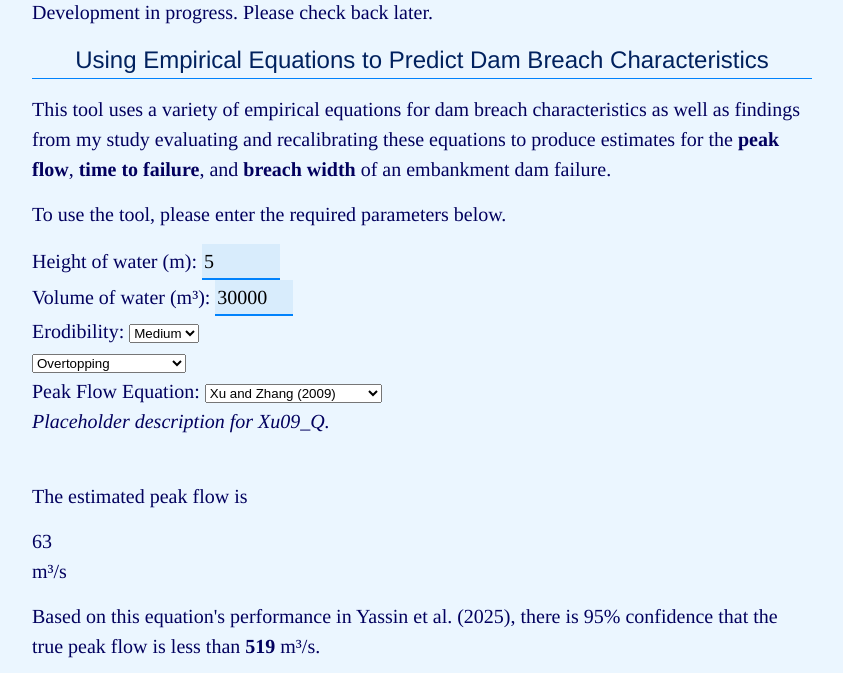
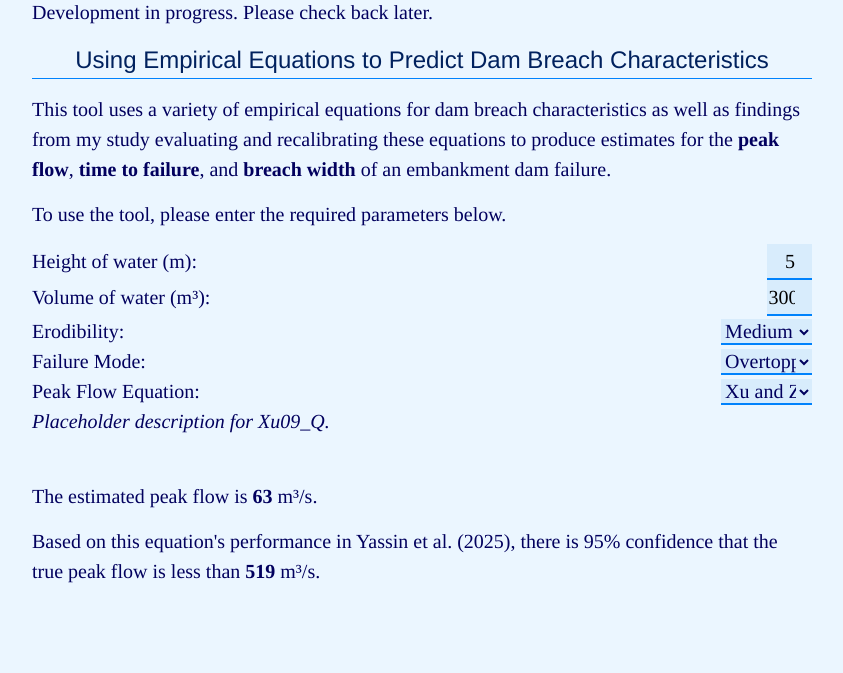
Before and after one commit to mstphayassin/mstphayassin.github.io, a plain HTML site: page research.html in a window 1280 px wide. Shown: the part 108-781 px from the top of the page, without its empty margins (218-1061 px from the left). Drawn offline with Linux system fonts and the light colour scheme.

Commit message:
fixed alignment issues in tool

```diff
--- a/research.html
+++ b/research.html
@@ -2,7 +2,7 @@
 <html>
 
 <head>
-    <title>Publications – Mustapha Yassin</title>
+    <title>Research – Mustapha Yassin</title>
 
     <meta charset="utf-8" />
     <meta content='text/html; charset=utf-8' http-equiv='Content-Type'>
@@ -11,8 +11,8 @@
 
     <meta name="author" content="Mustapha Yassin" />
 
-    <meta property="og:title" content="Publications" />
-    <meta property="twitter:title" content="Publications" />
+    <meta property="og:title" content="Research" />
+    <meta property="twitter:title" content="Research" />
 
     <meta name="msapplication-TileColor" content="#da532c">
     <meta name="theme-color" content="#ffffff">
@@ -66,39 +66,50 @@
             </p>
             <p>To use the tool, please enter the required parameters below.</p>
             <div class="form-container">
+                <table width="100%">
                     <form id="pred_tool_form">
-                    <label for="H-w">Height of water (m):</label>
-                    <input type="number" id="H-w" name="H-w" value=5 required>
-                    <br />
-                    <label for="V-w">Volume of water (m³):</label>
-                    <input type="number" id="V-w" name="V-w" value=30000 required>
-                    <br />
-                    <label for="erodibility">Erodibility:</label>
-                    <select id="erodibility" name="erodibility">
+                        <tr>
+                            <td><label for="H-w">Height of water (m):</label></td>
+                            <td class="tool-input"><input type="number" id="H-w" name="H-w" value=5 required></td>
+                        </tr>
+                        <tr>
+                            <td><label for="V-w">Volume of water (m³):</label></td>
+                            <td class="tool-input"><input type="number" id="V-w" name="V-w" value=30000 required></td>
+                        </tr>
+                        <tr>
+                            <td><label for="erodibility">Erodibility:</label></td>
+                            <td class="tool-input"><select id="erodibility" name="erodibility">
                                 <option value="low">Low</option>
                                 <option value="medium" selected>Medium</option>
                                 <option value="high">High</option>
-                    </select>
-                    <br />
-                    <select id="failure_mode" name="failure_mode">
+                            </select></td>
+                        </tr>
+                        <tr>
+                            <td><label for="failure_mode">Failure Mode:</label></td>
+                            <td class="tool-input"><select id="failure_mode" name="failure_mode">
                                 <option value="piping" >Piping/internal erosion</option>
                                 <option value="overtopping" selected>Overtopping</option>
-                    </select>
-                    <br />
-                    <label for="q-eqn-select">Peak Flow Equation:</label>
-                    <select id="q-eqn-select" name="q-equation">
+                            </select></td>
+                        </tr>
+                        <tr>
+                            <td><label for="q-eqn-select">Peak Flow Equation:</label></td>
+                            <td class="tool-input"><select id="q-eqn-select" name="q-equation">
                                 <option value="Xu09" selected>Xu and Zhang (2009)</option>
                                 <option value="Ho14">Hooshyaripor et al. (2014)</option>
                                 <option value="Az15">Azimi et al. (2015)</option>
                                 <option value="Fr16">Froehlich (2016)</option>
                                 <option value="Zh20">Zhang et al. (2020)</option>
                                 <option value="Ya25">Yassin et al. (2025)</option>
-                    </select>
-                    <em><div id="q-eqn-desc"></div></em>
+                            </select></td>
+                        </tr>
+                        <tr>
+                            <td colspan="2"><em><div id="q-eqn-desc"></div></em></td>
+                        </tr>
                     </form>
+                </table>
             </div>
             <br />
-            <p>The estimated peak flow is <b><div id="q-pred-result"></div></b> m³/s</p>
+            <p>The estimated peak flow is <b><span id="q-pred-result"></span></b> m³/s.</p>
             <p>Based on this equation's performance in Yassin et al. (2025), there is 95% confidence that
                 the true peak flow is less than <b><span id="q-upper-result"></span></b> m³/s.</p>
             <br />
--- a/style.css
+++ b/style.css
@@ -312,6 +312,20 @@ input[type=number] {
     background: #d8ecfc;
     font: 20px/1.6 "Baskerville", "Times";
     width: 10%;
+    text-align: right;
+}
+
+select {
+    border: 0;
+    width: 20%;
+    color: inherit;
+    font: inherit;
+    background: #d8ecfc;
+    border-bottom: 2px solid #0082fc;
+}
+
+.tool-input {
+    text-align: right;
 }
 
 /*********************/
@@ -341,9 +355,9 @@ input[type=number] {
   color: #00215E;
   cursor: pointer;
   background-color: #ebf6ff;
-  border-bottom: 0px solid #0082fc;
-  border-top: 0px solid #0082fc;
-  letter-spacing: 0px;
+  border-bottom: 0 solid #0082fc;
+  border-top: 0 solid #0082fc;
+  letter-spacing: 0;
 }
 @media screen and (max-width: 640px) {
   .masthead .site-name {
```
Lines whose indentation alone changed are shown as unchanged.
